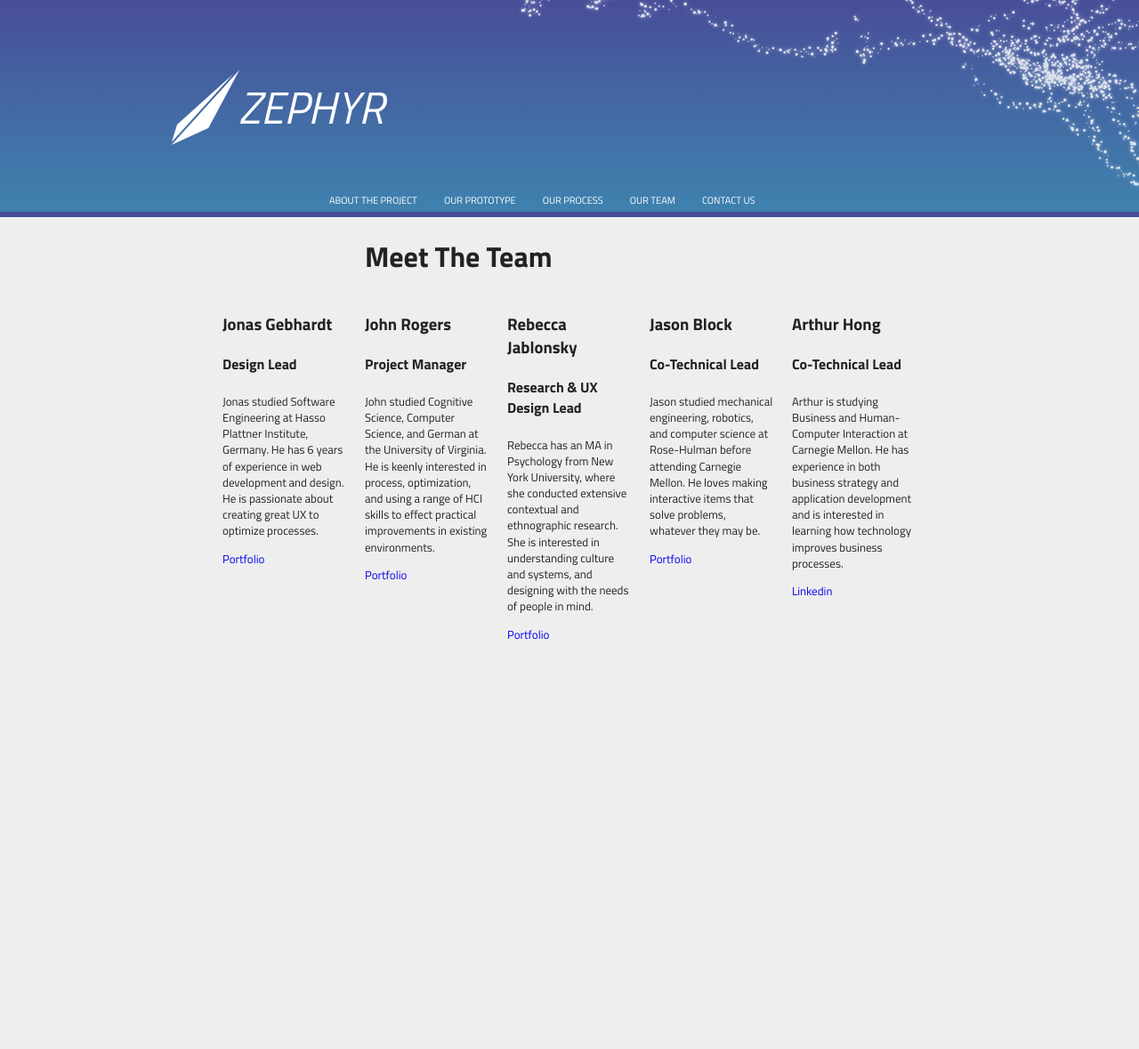
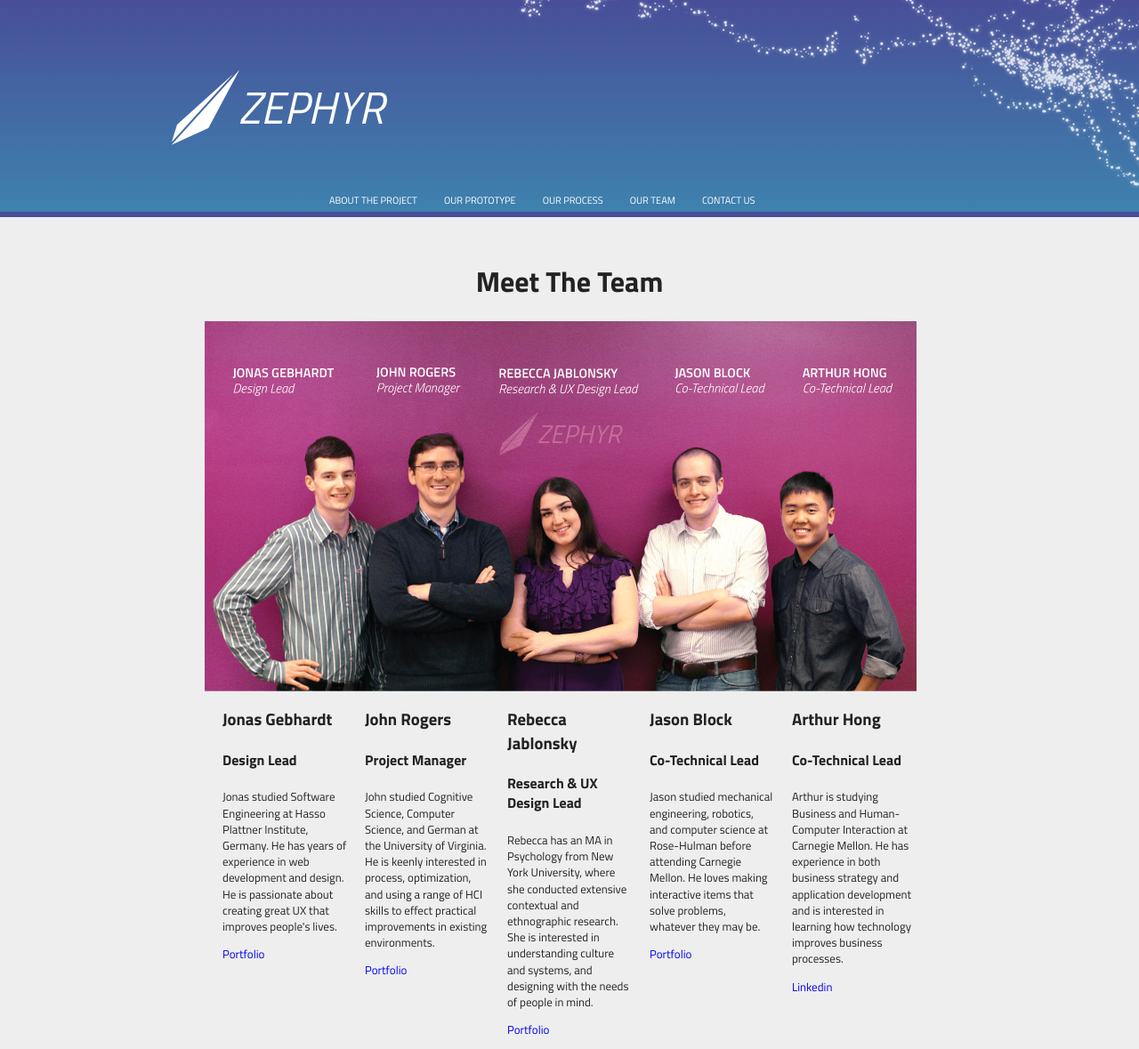
Before and after one commit to jblock/zephyrdotcom, a Jekyll site: the page built from meet-the-team/index.html, in a window 1280 px wide. Shown: the whole page at 89% size. Built offline with Jekyll 4.4.1, drawn with Linux system fonts in a browser that asks for light colours; before the commit the page ends 900 px from its top, so only the background shows below that.

Commit message:
team page

```diff
--- a/meet-the-team/index.html
+++ b/meet-the-team/index.html
@@ -3,17 +3,15 @@ title: Meet the Team
 layout: default
 slug: meet-the-team
 ---
-<div class="team-photo">
-	<div class="team-bios-intro">
-	<div class="grid_6 prefix_3 suffix_3">
+<div class="margin-top center-align">
 		<h1>Meet The Team</h1>
-	</div>
 </div>
 <div class="meet-the-team-bios grid_10 prefix_1">
+	<img class="teampic" src="/images/teampic.jpg" style="margin-left:-20px">
 	<div class="person jonas grid_2 alpha">
 		<h3>Jonas Gebhardt</h3>
 		<h4>Design Lead</h4>
-		<p>Jonas studied Software Engineering at Hasso Plattner Institute, Germany. He has 6 years of experience in web development and design. He is passionate about creating great UX to optimize processes.</p>
+		<p>Jonas studied Software Engineering at Hasso Plattner Institute, Germany. He has years of experience in web development and design. He is passionate about creating great UX that improves people's lives.</p>
 		<p><a href="http://www.jonasgebhardt.com">Portfolio</a></p>
 	</div>
 	<div class="person john grid_2">
```
Also changed, not shown: images/teampic.jpg (added), 4 other files.
